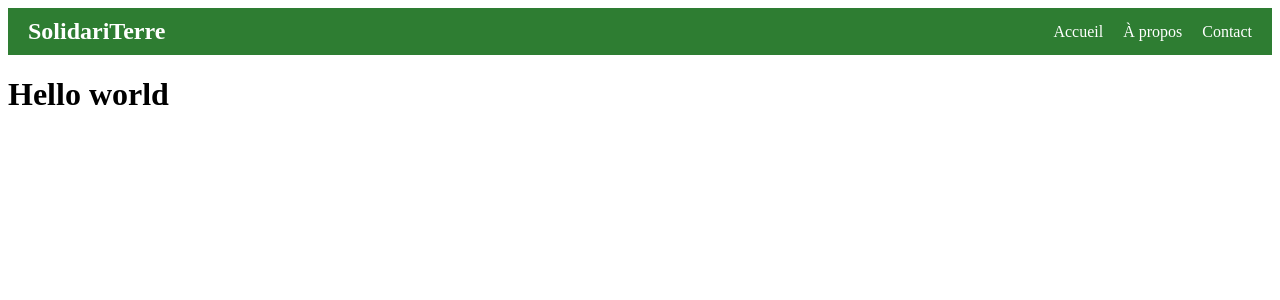
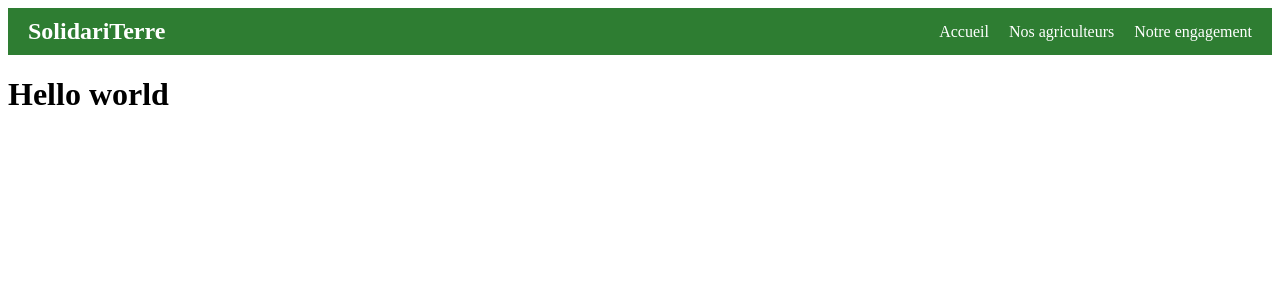
Before and after one commit to YassineDeplanque/solidariterre, a React (Create React App) app: page / in a window 1280 px wide. Shown: the top 300 px of the page. Built offline with nearby package versions, Linux system fonts and the light colour scheme.

Commit message:
navbar fixed

```diff
--- a/src/components/Navbar.jsx
+++ b/src/components/Navbar.jsx
@@ -69,10 +69,10 @@ export default function Navbar() {
             Accueil
           </a>
           <a href="/about" style={styles.link}>
-            À propos
+            Nos agriculteurs
           </a>
           <a href="/contact" style={styles.link}>
-            Contact
+            Notre engagement
           </a>
         </div>
       )}
```
